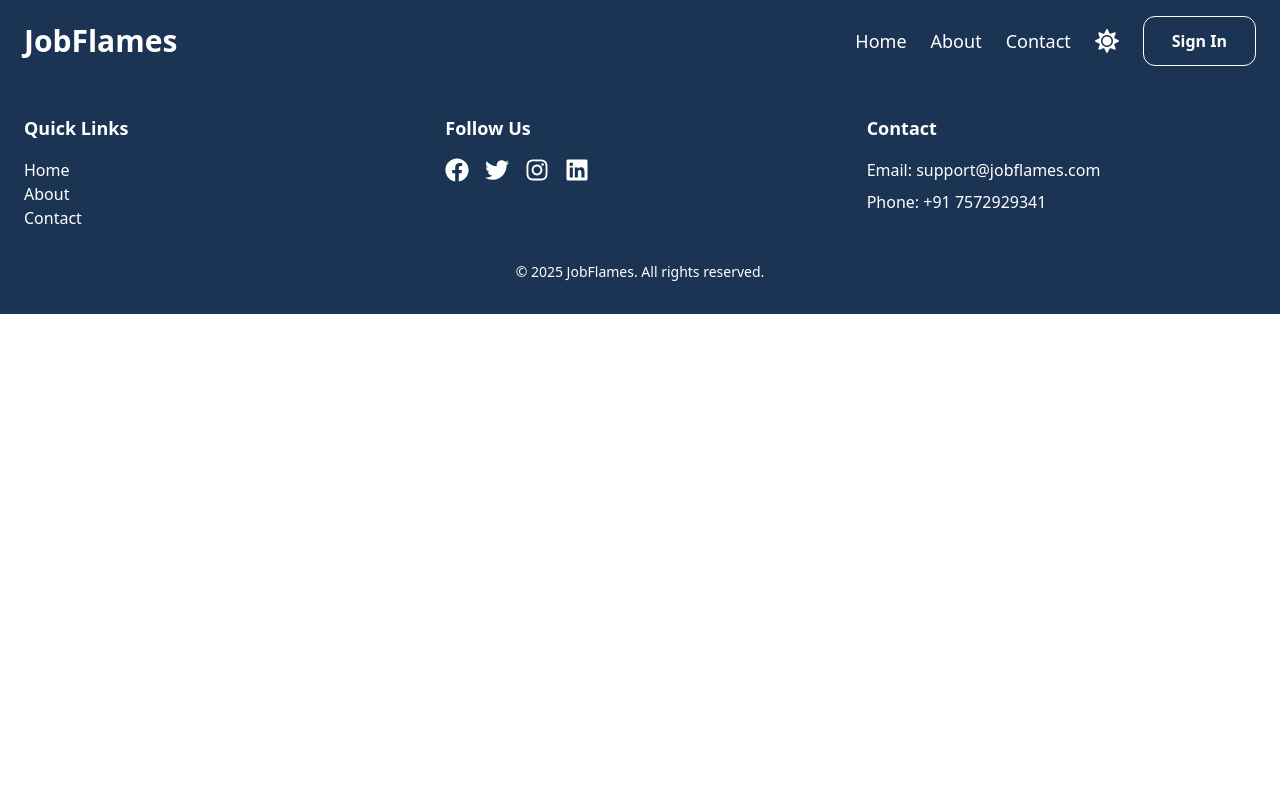
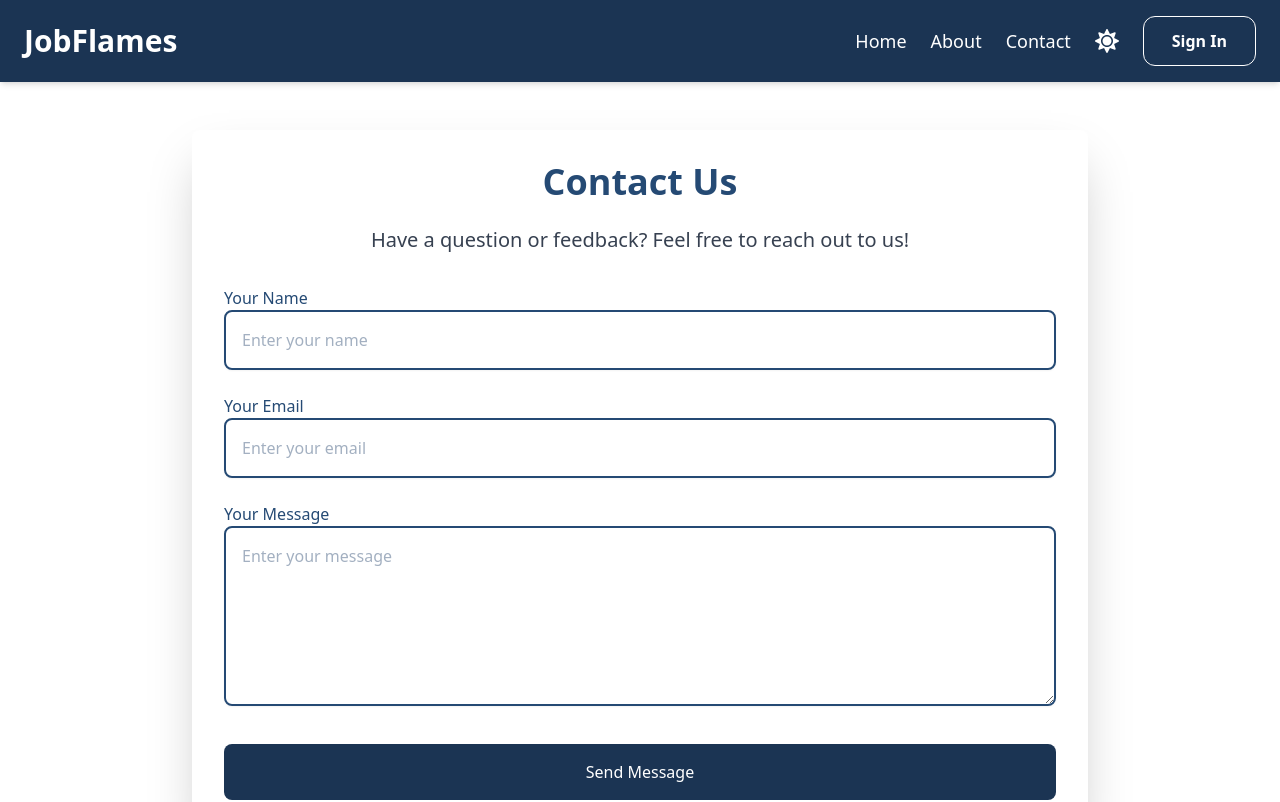
Before and after one commit to Jeet0105/JobFlames, a React (Vite) app in the folder Frontend/: page /contact in a window 1280 px wide. Shown: the top 802 px of the page. Built offline with nearby package versions, Linux system fonts and the light colour scheme.

Commit message:
Added home,about and contact page

```diff
--- a/Frontend/src/App.jsx
+++ b/Frontend/src/App.jsx
@@ -2,6 +2,9 @@ import { BrowserRouter, Routes, Route } from 'react-router-dom';
 import AccessAccount from './Components/AccessAccount/AccessAccount';
 import Header from './Components/header/header';
 import Footer from './Components/footer/footer';
+import Home from './Pages/Home'
+import About from './Pages/About';
+import Contact from './Pages/Contact';
 
 function App() {
   return (
@@ -9,6 +12,9 @@ function App() {
       <Header />
       <Routes>
         <Route path="/auth" element={<AccessAccount />} />
+        <Route path='/' element={<Home />} />
+        <Route path='/about' element={<About />}/>
+        <Route path='/contact' element={<Contact />}/>
         {/* Add more routes as needed */}
       </Routes>
       <Footer />
--- /dev/null
+++ b/Frontend/src/Pages/About.jsx
@@ -0,0 +1,38 @@
+function About() {
+    return (
+      <div className="min-h-screen px-4 sm:px-6 md:px-12 py-12">
+        {/* About Section */}
+        <div className="max-w-5xl mx-auto bg-white p-8 rounded-lg shadow-xl">
+          <h2 className="text-3xl sm:text-4xl font-bold text-[#254A74] text-center mb-8">About Us</h2>
+          <p className="text-lg sm:text-xl text-gray-700 mb-6">
+            At Job Flames, we are committed to connecting job seekers with the best opportunities and helping companies hire top-tier talent.
+          </p>
+          <p className="text-lg sm:text-xl text-gray-700 mb-6">
+            Whether you&apos;re looking for your next career move or seeking skilled professionals to join your team, we provide a seamless platform to make it happen.
+          </p>
+          <div className="grid grid-cols-1 sm:grid-cols-2 gap-12 mt-8">
+            {/* Mission Statement */}
+            <div className="bg-[#1b3453] text-white p-6 rounded-lg shadow-lg">
+              <h3 className="text-2xl font-semibold mb-4">Our Mission</h3>
+              <p className="text-gray-200">
+                Our mission is to provide job seekers with the tools and resources they need to land their dream job, while offering companies a reliable platform to find the best candidates for their open positions.
+              </p>
+            </div>
+
+            {/* Our Values */}
+            <div className="bg-[#1b3453] text-white p-6 rounded-lg shadow-lg">
+              <h3 className="text-2xl font-semibold mb-4">Our Values</h3>
+              <ul className="text-gray-200 space-y-4">
+                <li>Integrity: We operate with honesty and transparency.</li>
+                <li>Excellence: We strive to exceed expectations in all that we do.</li>
+                <li>Innovation: We embrace creativity and new ideas to improve our services.</li>
+                <li>Collaboration: We believe in teamwork and the power of community.</li>
+              </ul>
+            </div>
+          </div>
+        </div>
+      </div>
+    );
+  }
+
+  export default About;
--- /dev/null
+++ b/Frontend/src/Pages/Contact.jsx
@@ -0,0 +1,113 @@
+import { useState } from 'react';
+
+function Contact() {
+  const [formData, setFormData] = useState({
+    name: '',
+    email: '',
+    message: ''
+  });
+  const [error, setError] = useState('');
+  const [loading, setLoading] = useState(false);
+
+  const handleChange = (e) => {
+    const { name, value } = e.target;
+    setFormData((prevData) => ({
+      ...prevData,
+      [name]: value
+    }));
+  };
+
+  const handleSubmit = async (e) => {
+    e.preventDefault();
+    setLoading(true);
+    setError('');
+
+    try {
+      console.log(formData);
+      setLoading(false);
+      setFormData({
+        name: '',
+        email: '',
+        message: ''
+      });
+      alert('Thank you for reaching out! We will get back to you soon.');
+    } catch (err) {
+      console.error(err);
+      setLoading(false);
+      setError('Something went wrong. Please try again.');
+    }
+  };
+
+  return (
+    <div className="min-h-screen px-4 sm:px-6 md:px-12 py-12">
+      {/* Contact Section */}
+      <div className="max-w-4xl mx-auto bg-white p-8 rounded-lg shadow-2xl">
+        <h2 className="text-3xl sm:text-4xl font-semibold text-[#254A74] text-center mb-6">Contact Us</h2>
+        <p className="text-lg sm:text-xl text-gray-700 text-center mb-8">
+          Have a question or feedback? Feel free to reach out to us!
+        </p>
+
+        {/* Contact Form */}
+        <form onSubmit={handleSubmit} className="space-y-8">
+          <div className="space-y-6">
+            <div>
+              <label htmlFor="name" className="text-[#254A74] font-medium">Your Name</label>
+              <input
+                type="text"
+                id="name"
+                name="name"
+                value={formData.name}
+                onChange={handleChange}
+                className="w-full p-4 bg-transparent border-2 border-[#254A74] focus:border-[#1b3453] focus:outline-none rounded-lg shadow-sm text-[#254A74] placeholder:text-[#a3b0c1] transition duration-200"
+                placeholder="Enter your name"
+                required
+              />
+            </div>
+
+            <div>
+              <label htmlFor="email" className="text-[#254A74] font-medium">Your Email</label>
+              <input
+                type="email"
+                id="email"
+                name="email"
+                value={formData.email}
+                onChange={handleChange}
+                className="w-full p-4 bg-transparent border-2 border-[#254A74] focus:border-[#1b3453] focus:outline-none rounded-lg shadow-sm text-[#254A74] placeholder:text-[#a3b0c1] transition duration-200"
+                placeholder="Enter your email"
+                required
+              />
+            </div>
+
+            <div>
+              <label htmlFor="message" className="text-[#254A74] font-medium">Your Message</label>
+              <textarea
+                id="message"
+                name="message"
+                value={formData.message}
+                onChange={handleChange}
+                className="w-full p-4 bg-transparent border-2 border-[#254A74] focus:border-[#1b3453] focus:outline-none rounded-lg shadow-sm text-[#254A74] placeholder:text-[#a3b0c1] transition duration-200"
+                placeholder="Enter your message"
+                rows="6"
+                required
+              />
+            </div>
+          </div>
+
+          {/* Error Message */}
+          {error && <div className="text-red-500 mt-2 text-center">{error}</div>}
+
+          {/* Submit Button */}
+          <button
+            type="submit"
+            className="w-full bg-[#1b3453] text-white p-4 rounded-lg mt-4 hover:bg-[#254A74] focus:outline-none focus:ring-2 focus:ring-teal-300 transition duration-300"
+            disabled={loading}
+          >
+            {loading ? 'Sending...' : 'Send Message'}
+          </button>
+        </form>
+      </div>
+    </div>
+  );
+}
+
+export default Contact;
--- /dev/null
+++ b/Frontend/src/Pages/Home.jsx
@@ -0,0 +1,62 @@
+import { useNavigate } from 'react-router-dom';
+
+function Home() {
+  const navigate = useNavigate();
+
+  return (
+    <div className="min-h-screen px-4 sm:px-6 md:px-12 py-12">
+      <div className="flex flex-col items-center justify-center text-center bg-[#1b3453] text-white py-12 rounded-lg shadow-xl">
+        <h2 className="text-3xl sm:text-4xl font-bold mb-4">Welcome to Your Next Career Move!</h2>
+        <p className="text-lg sm:text-xl mb-6">
+          Explore opportunities, find your dream job, or hire the best talent, all in one place.
+        </p>
+        <div className="flex justify-center gap-6">
+          <button
+            onClick={() => navigate("/")} // TODO add navigation(/jobs=> for job seeker and /createjob for company)
+            className="px-6 py-3 bg-[#254A74] rounded-lg hover:bg-[#1b3453] transition duration-200"
+          >
+            Get Started
+          </button>
+          <button
+            onClick={() => navigate("/about")}
+            className="px-6 py-3 border-2 border-white text-white rounded-lg hover:bg-[#1b3453] transition duration-200"
+          >
+            Learn More
+          </button>
+        </div>
+      </div>
+
+      {/* Features Section */}
+      <div className="mt-12 grid grid-cols-1 sm:grid-cols-2 md:grid-cols-3 gap-8">
+        <div className="bg-white p-6 rounded-lg shadow-lg hover:shadow-xl transition duration-300">
+          <h3 className="text-2xl font-semibold text-[#254A74] mb-4">Find Jobs</h3>
+          <p className="text-gray-700">
+            Search through thousands of job listings, apply to your ideal position, and get hired faster.
+          </p>
+        </div>
+        <div className="bg-white p-6 rounded-lg shadow-lg hover:shadow-xl transition duration-300">
+          <h3 className="text-2xl font-semibold text-[#254A74] mb-4">Hire Talent</h3>
+          <p className="text-gray-700">
+            Post your company&apos;s job openings and find the perfect candidates for your business needs.
+          </p>
+        </div>
+        <div className="bg-white p-6 rounded-lg shadow-lg hover:shadow-xl transition duration-300">
+          <h3 className="text-2xl font-semibold text-[#254A74] mb-4">Career Resources</h3>
+          <p className="text-gray-700">
+            Access valuable resources like resume building tips, interview preparation, and career advice.
+          </p>
+        </div>
+      </div>
+
+      {/* Call to Action Section */}
+      <div className="mt-12 text-center">
+        <h3 className="text-2xl sm:text-3xl font-bold text-[#254A74]">Ready to Take the Next Step?</h3>
+        <p className="text-lg text-gray-600 mb-6">
+          Whether you&apos;re looking for a job or hiring talent, we&apos;ve got the tools to help you succeed.
+        </p>
+      </div>
+    </div>
+  );
+}
+
+export default Home;
```
